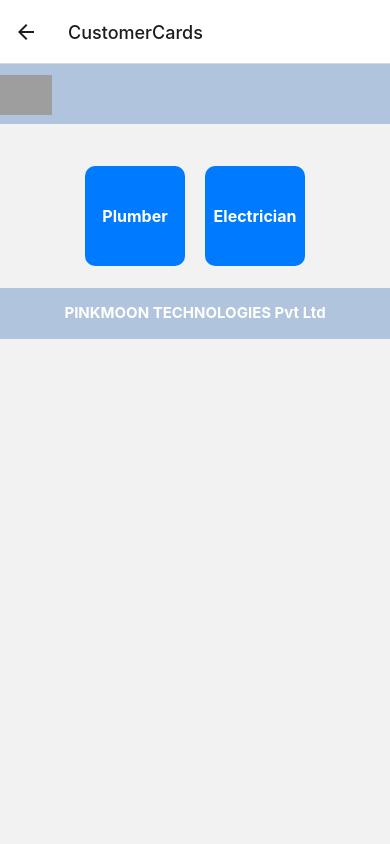
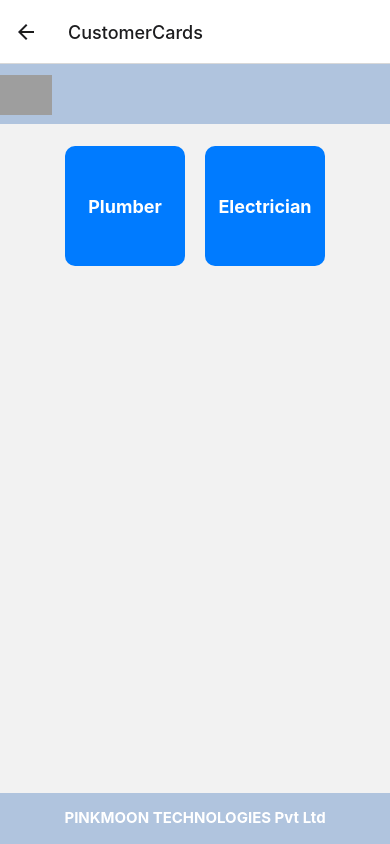
Before and after one commit to PinkmoonTech/PLUMBER1, a React Native app in the folder frontend-plumber/: screen /CustomerCards in a window 390 px wide. Built offline with nearby package versions, Linux system fonts and the light colour scheme; grey boxes are pictures that could not be loaded.

Commit message:
commitess

```diff
--- a/frontend-plumber/app/screens/CustomerCards.js
+++ b/frontend-plumber/app/screens/CustomerCards.js
@@ -135,17 +135,18 @@
 
 
 import React from 'react';
-import { TouchableOpacity, View, Text, StyleSheet,Dimensions,Platform,PixelRatio } from 'react-native';
+import { TouchableOpacity, View, Text, StyleSheet,Dimensions,Platform,PixelRatio} from 'react-native';
 import { useNavigation } from '@react-navigation/native';
 import Footer from "./Footer";
 import Header from "./Header";
+import { ScrollView } from 'react-native-gesture-handler';
 
 const { width: windowWidth, height: windowHeight } = Dimensions.get("window");
 
 const scale = (size) => (windowWidth / 320) * size;
 const normalize = (size) => {
   const newSize = scale(size);
-  if (Platform.OS === "ios") {
+  if (Platform.OS === "android") {
     return Math.round(PixelRatio.roundToNearestPixel(newSize));
   } else {
     return Math.round(PixelRatio.roundToNearestPixel(newSize)) - 2;
@@ -159,9 +160,7 @@ const CustomerCards = () => {
   return (
     <View style={{ flex: 1 }}>
     <Header/>
-    <View style={styles.container}>
-
-
+    <ScrollView contentContainerStyle={styles.container}>
       {/* Plumber Card */}
       <TouchableOpacity
         style={styles.card}
@@ -177,7 +176,7 @@ const CustomerCards = () => {
       >
         <Text style={styles.cardText}>Electrician</Text>
       </TouchableOpacity>
-      </View>
+      </ScrollView>
       <Footer/>
     </View>
   );
@@ -188,22 +187,22 @@ const styles = StyleSheet.create({
     flexDirection: 'row',
     justifyContent: 'center',
     alignItems: 'center',
-    marginTop: 20,
+    marginTop: normalize (20),
     // marginBottom: 474,
-    padding: normalize(20),
+    // padding: normalize(120),
   },
   card: {
-    width: 100,
-    height: 100,
+    width: normalize(100),
+    height: normalize(100),
     backgroundColor: '#007bff',
     justifyContent: 'center',
     alignItems: 'center',
-    borderRadius: 10,
-    marginHorizontal: 10,
+    borderRadius: normalize(10),
+    marginHorizontal: normalize(10),
   },
   cardText: {
     color: 'white',
-    fontSize: 16,
+    fontSize:normalize(16),
     fontWeight: 'bold',
   },
 
--- a/frontend-plumber/app/screens/PlumberViewScreen.js
+++ b/frontend-plumber/app/screens/PlumberViewScreen.js
@@ -25,7 +25,7 @@ const { width: windowWidth, height: windowHeight } = Dimensions.get("window");
 const scale = (size) => (windowWidth / 320) * size;
 const normalize = (size) => {
   const newSize = scale(size);
-  if (Platform.OS === "ios") {
+  if (Platform.OS === "android") {
     return Math.round(PixelRatio.roundToNearestPixel(newSize));
   } else {
     return Math.round(PixelRatio.roundToNearestPixel(newSize)) - 2;
--- a/frontend-plumber/app/screens/RegisterAsCustomer.js
+++ b/frontend-plumber/app/screens/RegisterAsCustomer.js
@@ -26,7 +26,7 @@ const { width: windowWidth, height: windowHeight } = Dimensions.get("window");
 const scale = (size) => (windowWidth / 320) * size;
 const normalize = (size) => {
   const newSize = scale(size);
-  if (Platform.OS === "ios") {
+  if (Platform.OS === "android") {
     return Math.round(PixelRatio.roundToNearestPixel(newSize));
   } else {
     return Math.round(PixelRatio.roundToNearestPixel(newSize)) - 2;
--- a/frontend-plumber/app/screens/RegisterAsService.js
+++ b/frontend-plumber/app/screens/RegisterAsService.js
@@ -26,7 +26,7 @@ const { width: windowWidth, height: windowHeight } = Dimensions.get("window");
 const scale = (size) => (windowWidth / 320) * size;
 const normalize = (size) => {
   const newSize = scale(size);
-  if (Platform.OS === "ios") {
+  if (Platform.OS === "android") {
     return Math.round(PixelRatio.roundToNearestPixel(newSize));
   } else {
     return Math.round(PixelRatio.roundToNearestPixel(newSize)) - 2;
@@ -325,7 +325,7 @@ const RegisterAsService = ({ navigation }) => {
 
 
             {/* Dropdown for selecting registration type */}
-            < View style={styles.inputContainerplumber}>
+            < View style={styles.inputContainer}>
               <Picker
                 selectedValue={registrationType}
                 style={styles.picker}
@@ -545,16 +545,19 @@ const styles = StyleSheet.create({
   uploadContainer: {
     marginBottom: normalize(10),
     width: windowWidth * 0.9,
-    backgroundColor: "#8b4513",
+
+
   },
   submitContainer: {
-    marginBottom: normalize(50),
+    marginBottom: normalize(5),
     width: windowWidth * 0.9,
   },
   picker: {
     height: normalize(40),
     width: "100%",
-    marginBottom: normalize(2),
+    marginBottom: normalize(1),
+    marginTop:1,
+
   },
   inputContainer: {
     width: windowWidth * 0.9,
@@ -563,7 +566,8 @@ const styles = StyleSheet.create({
     borderRadius: 5,
     borderColor: "gray",
     padding: normalize(1),
-    alignItems: "center",
+    justifyContent: 'center',
+
   },
   dateOfBirthContainer: {
     width: windowWidth * 0.9,
@@ -576,14 +580,14 @@ const styles = StyleSheet.create({
   textArea: {
     height: normalize(60),
   },
-  inputContainerplumber: {
-    width: windowWidth * 0.9,
-    marginBottom: normalize(12),
-    borderWidth: 1,
-    borderRadius: 5,
-    borderColor: "gray",
-    padding: normalize(1),
-  },
+  // inputContainerplumber: {
+  //   width: windowWidth * 0.9,
+  //   marginBottom: normalize(12),
+  //   borderWidth: 1,
+  //   borderRadius: 5,
+  //   borderColor: "gray",
+  //   padding: normalize(1),
+  // },
 });
 
 export default RegisterAsService;
```
